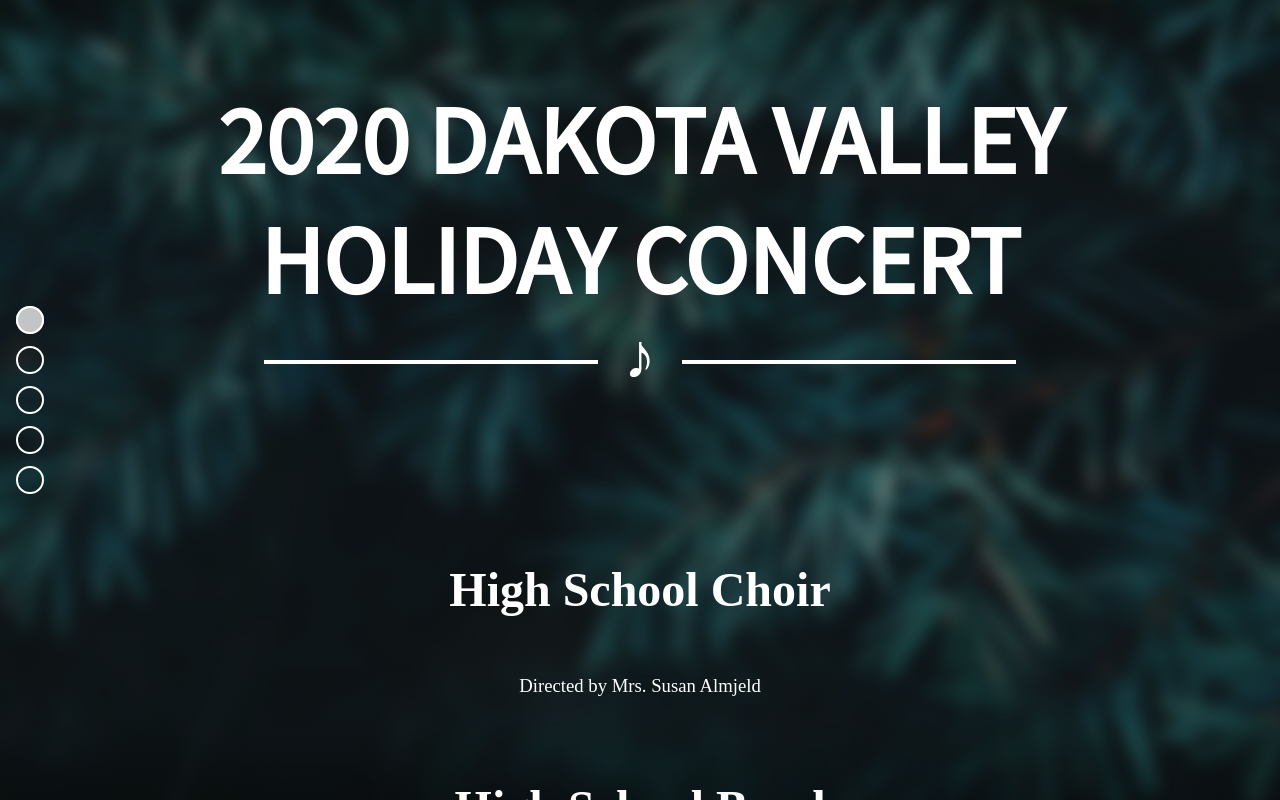
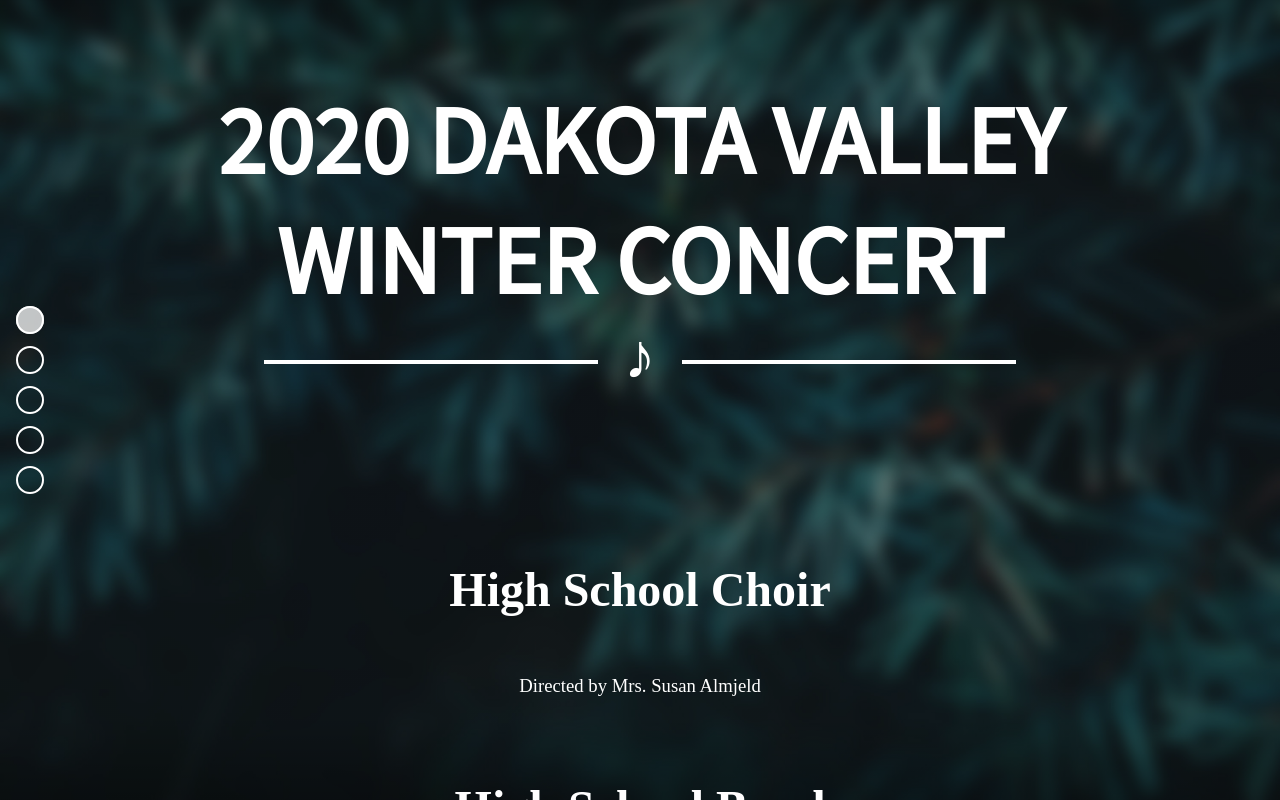
Before and after one commit to KnifesmithCode/band-concert-program, a plain HTML site: page index.html in a window 1280 px wide. Drawn offline with Linux system fonts and the light colour scheme.

Commit message:
Change "Holiday Concert" to "Winter Concert"

```diff
--- a/index.html
+++ b/index.html
@@ -7,7 +7,7 @@
 
     <link rel="stylesheet" href="https://fonts.googleapis.com/css?family=Source+Sans+Pro" rel="preload">
 
-    <title>2020 Dakota Valley Holiday Concert</title>
+    <title>2020 Dakota Valley Winter Concert</title>
 
     <link href="style/index.css" rel="stylesheet" />
 
@@ -21,7 +21,7 @@
 
     <section id="main-container">
         <div id="intro" class="section">
-            <h1>2020 Dakota Valley Holiday Concert</h1>
+            <h1>2020 Dakota Valley Winter Concert</h1>
             <span class="header-border-parent"><span class="header-border-child">♪</span></span>
 
             <h2>High School Choir</h2>
```
